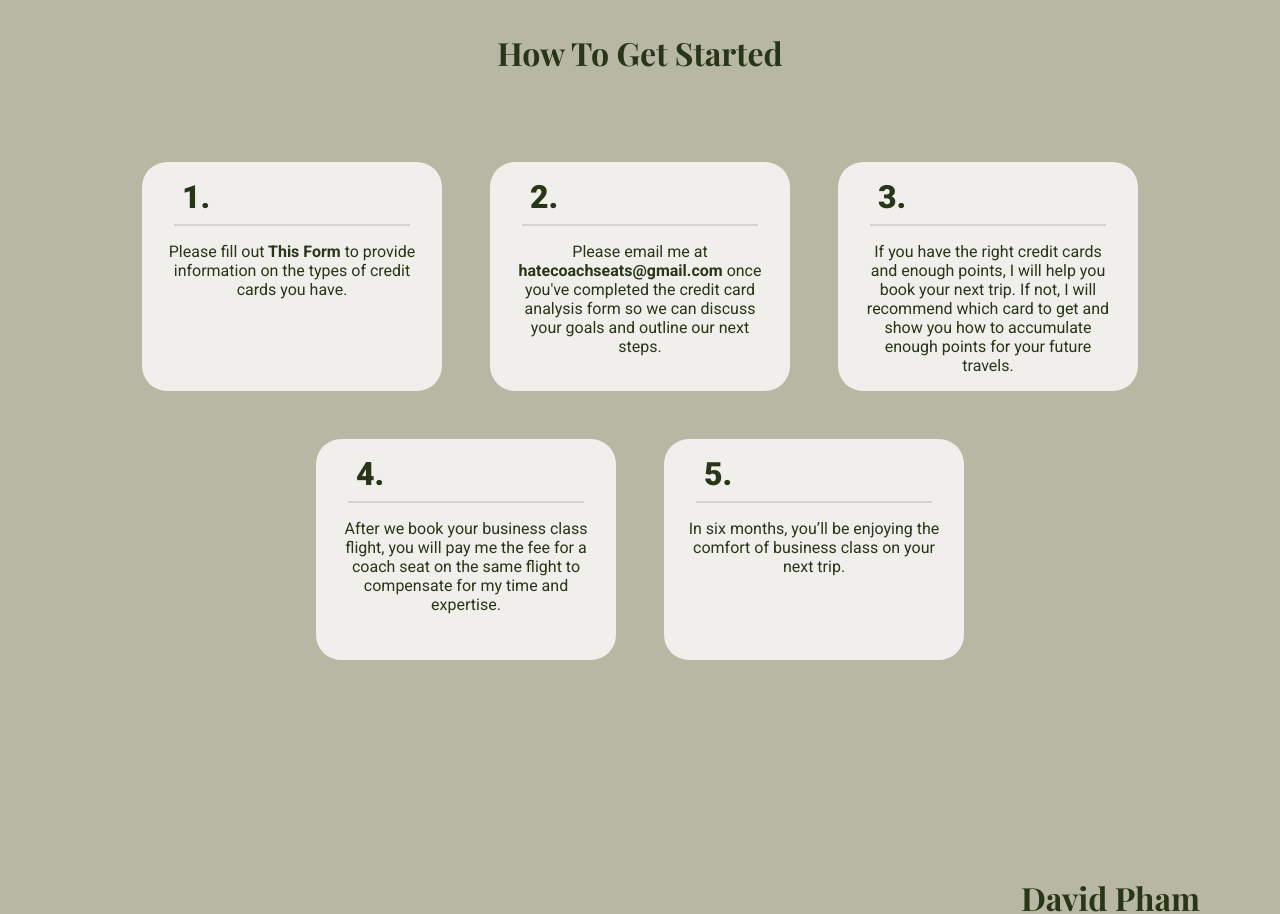
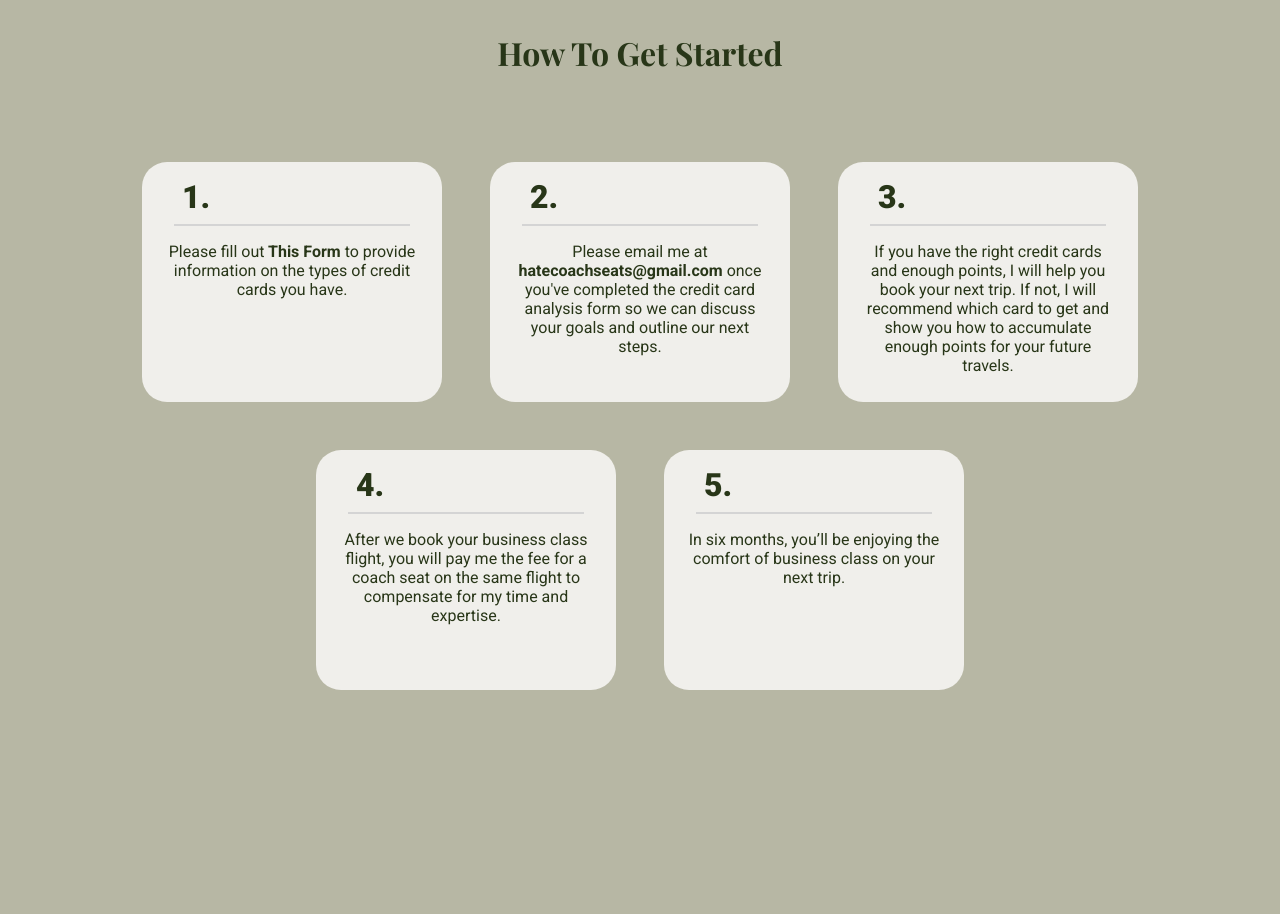
Before and after one commit to avagonick/Business-Class-On-Points, a React (Create React App) app: page / in a window 1280 px wide. Shown: the part 1120-2034 px from the top of the page. Built offline with nearby package versions, Linux system fonts and the light colour scheme; a web font is replaced by a local one.

Commit message:
fixing flex

```diff
--- a/src/GetStarted.css
+++ b/src/GetStarted.css
@@ -22,6 +22,8 @@
     justify-content: center;
     align-items: stretch;
     flex-wrap: wrap;
+    padding-left: 1.2rem;
+    padding-right: 1.2rem;
 }
 
 .Steps{
@@ -37,6 +39,7 @@
     padding-left: 1rem;
     padding-right: 1rem;
     font-family: "Roboto", sans-serif;
+    height: 15rem;
 }
 
 .Steps p{
--- a/src/GetStarted.jsx
+++ b/src/GetStarted.jsx
@@ -6,6 +6,7 @@
 
     /*This allows for the two different flex boxes to always have the same size components so that they update together*/
     const TopRef = useRef(null)
+    const SecondRow = useRef(null)
     const BottomRef1 = useRef(null)
     const BottomRef2 = useRef(null)
     const [dimensions, setDimensions] = useState({width:0, height:0});
@@ -24,11 +25,13 @@
     },[]);
 
     useEffect(() => {
-        if (BottomRef1.current && BottomRef2.current && window.innerWidth > 700) {
+        if (BottomRef1.current && BottomRef2.current && SecondRow.current && window.innerWidth > 700) {
             BottomRef1.current.style.width = `${dimensions.width}px`;
             BottomRef1.current.style.height = `${dimensions.height}px`;
             BottomRef2.current.style.width = `${dimensions.width}px`;
             BottomRef2.current.style.height = `${dimensions.height}px`;
+            SecondRow.current.style.width = `${dimensions.width}px`;
+            SecondRow.current.style.height = `${dimensions.height}px`;
         }
         if (BottomRef1.current && BottomRef2.current && window.innerWidth <=  700){
             BottomRef1.current.style.width = `${dimensions.width}px`;
@@ -55,7 +58,7 @@
                     <hr></hr>
                     <div className = "Info">Please email me at <b>hatecoachseats@gmail.com</b> once you've completed the credit card analysis form so we can discuss your goals and outline our next steps.</div>
                 </div>
-                <div className = "Steps">
+                <div className = "Steps" ref = {SecondRow}>
                     <h2 className = "Number">3.</h2>
                     <hr></hr>
                     <div className = "Info">If you have the right credit cards and enough points, I will help you book your next trip. If not, I will recommend which card to get and show you how to accumulate enough points for your future travels.</div>
```
